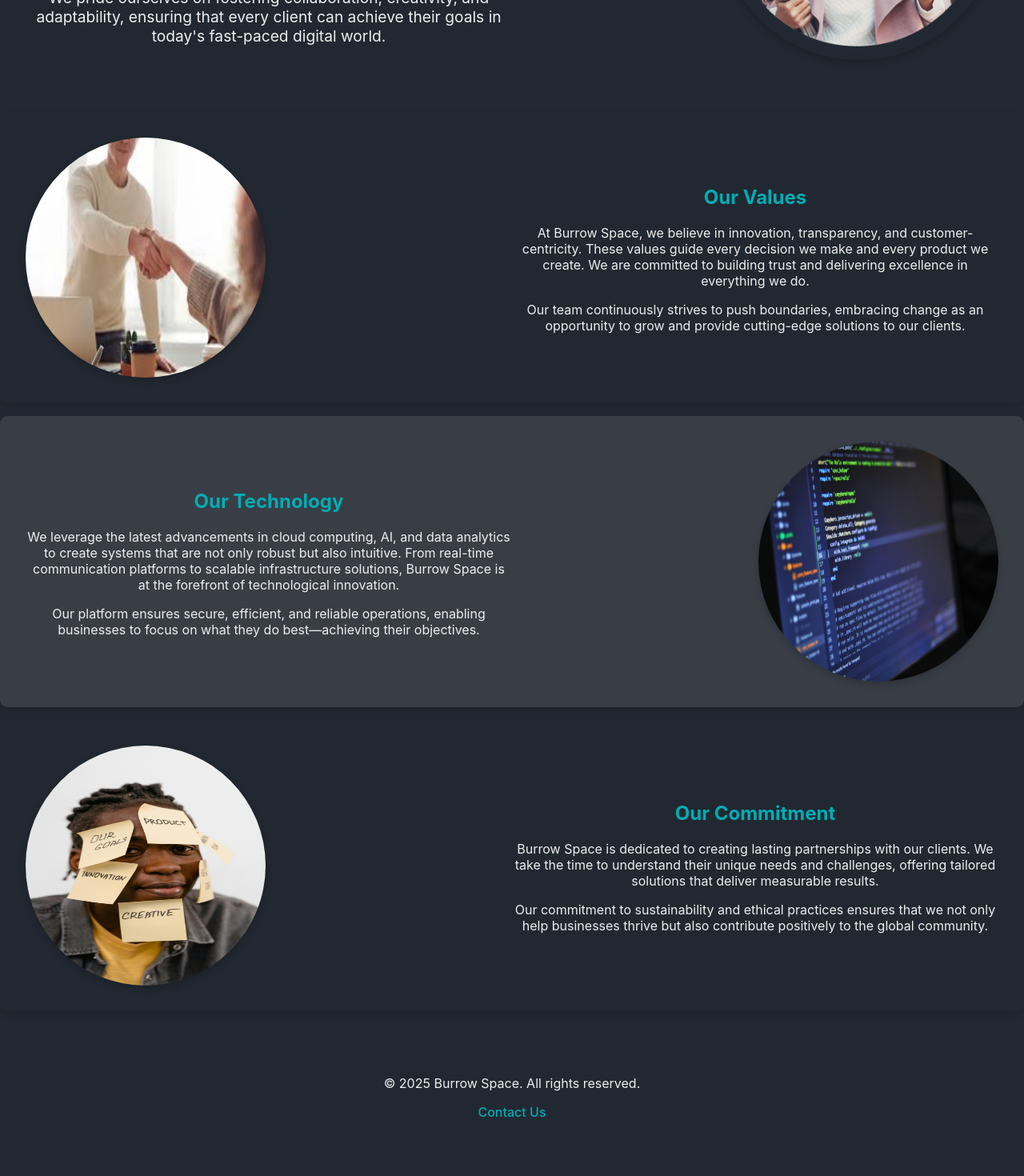
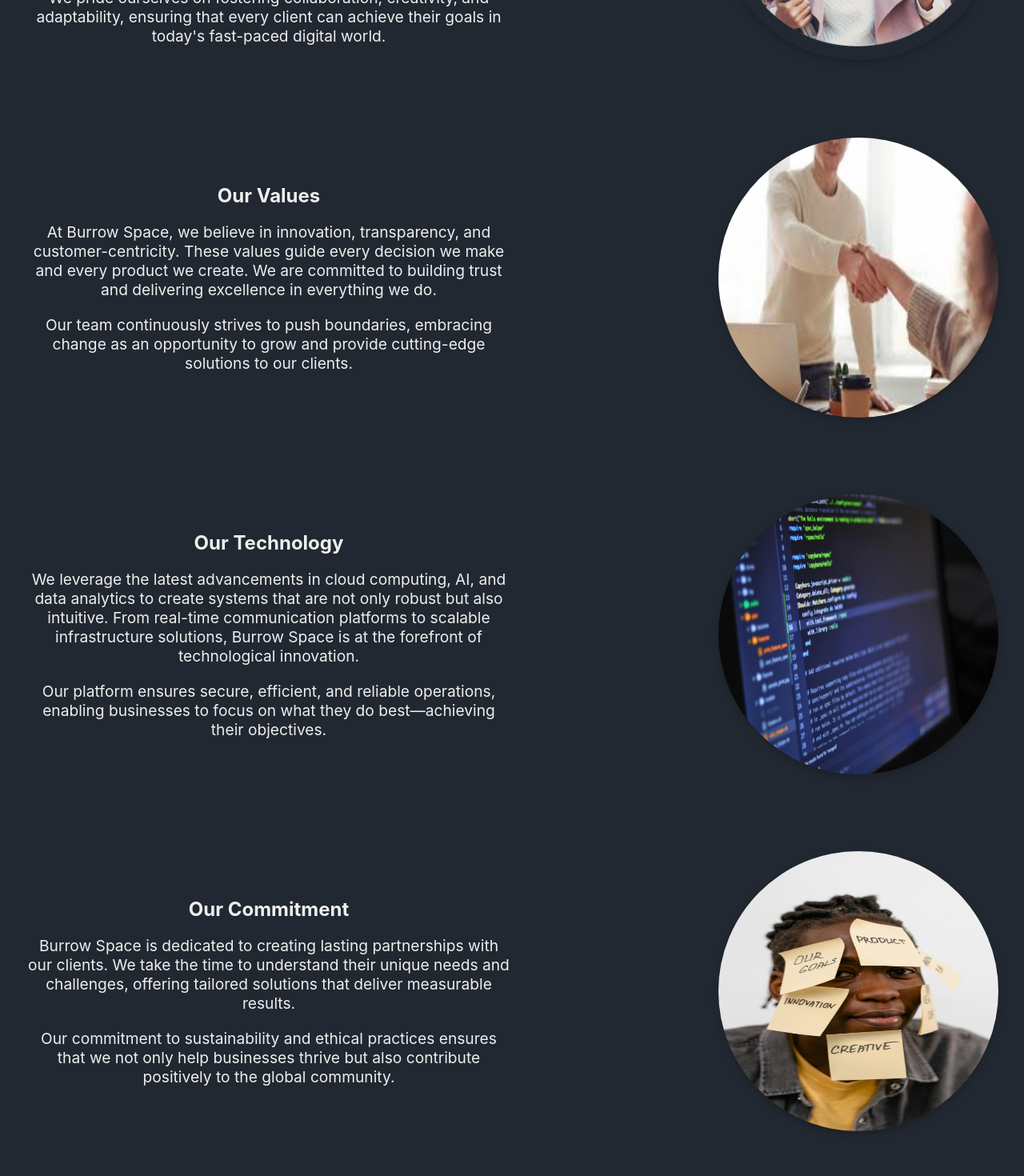
Before and after one commit to SumitB-22/Burrowweb1, a React (Create React App) app: page /about in a window 1280 px wide. Shown: the part 400-1870 px from the top of the page at 80% size. Before the commit the page ends 1832 px from the top, so only its background shows below. Built offline with nearby package versions, Linux system fonts and the light colour scheme; no server answers.

Commit message:
checking in changes

```diff
--- a/src/pages/About.js
+++ b/src/pages/About.js
@@ -17,7 +17,7 @@
             <img src={image1} alt="Team introduction" />
         </section>
 
-        <section class="info-section">
+        <section class="hero-section">
             <div class="text">
                 <h2>Our Values</h2>
                 <p>At Burrow Space, we believe in innovation, transparency, and customer-centricity. These values guide every decision we make and every product we create. We are committed to building trust and delivering excellence in everything we do.</p>
@@ -26,7 +26,7 @@
             <img src={image2} alt="Our values" />
         </section>
 
-        <section class="info-section">
+        <section class="hero-section">
             <div class="text">
                 <h2>Our Technology</h2>
                 <p>We leverage the latest advancements in cloud computing, AI, and data analytics to create systems that are not only robust but also intuitive. From real-time communication platforms to scalable infrastructure solutions, Burrow Space is at the forefront of technological innovation.</p>
@@ -35,7 +35,7 @@
             <img src={tech} alt="Our technology" />
         </section>
 
-        <section class="info-section">
+        <section class="hero-section">
             <div class="text">
                 <h2>Our Commitment</h2>
                 <p>Burrow Space is dedicated to creating lasting partnerships with our clients. We take the time to understand their unique needs and challenges, offering tailored solutions that deliver measurable results.</p>
```
